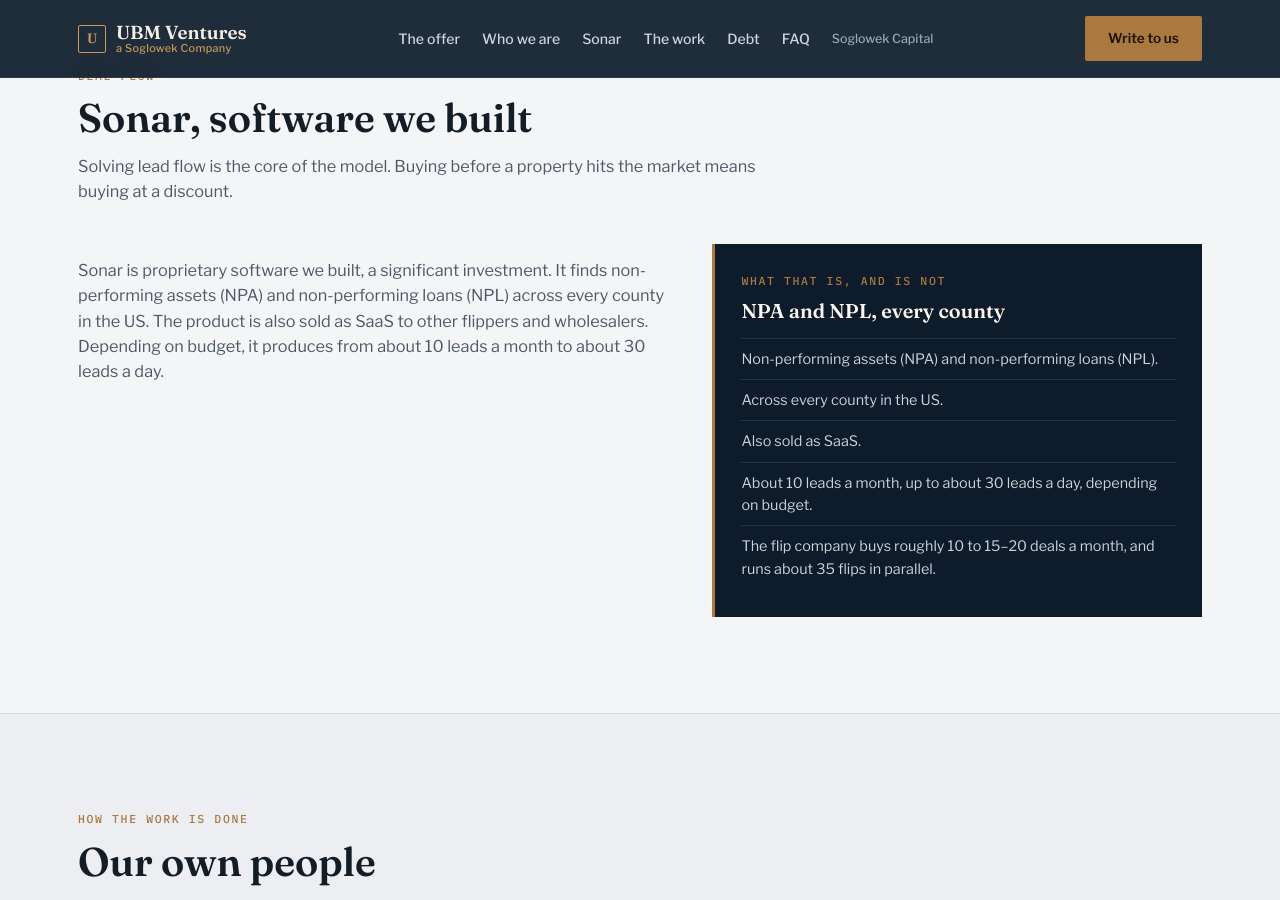
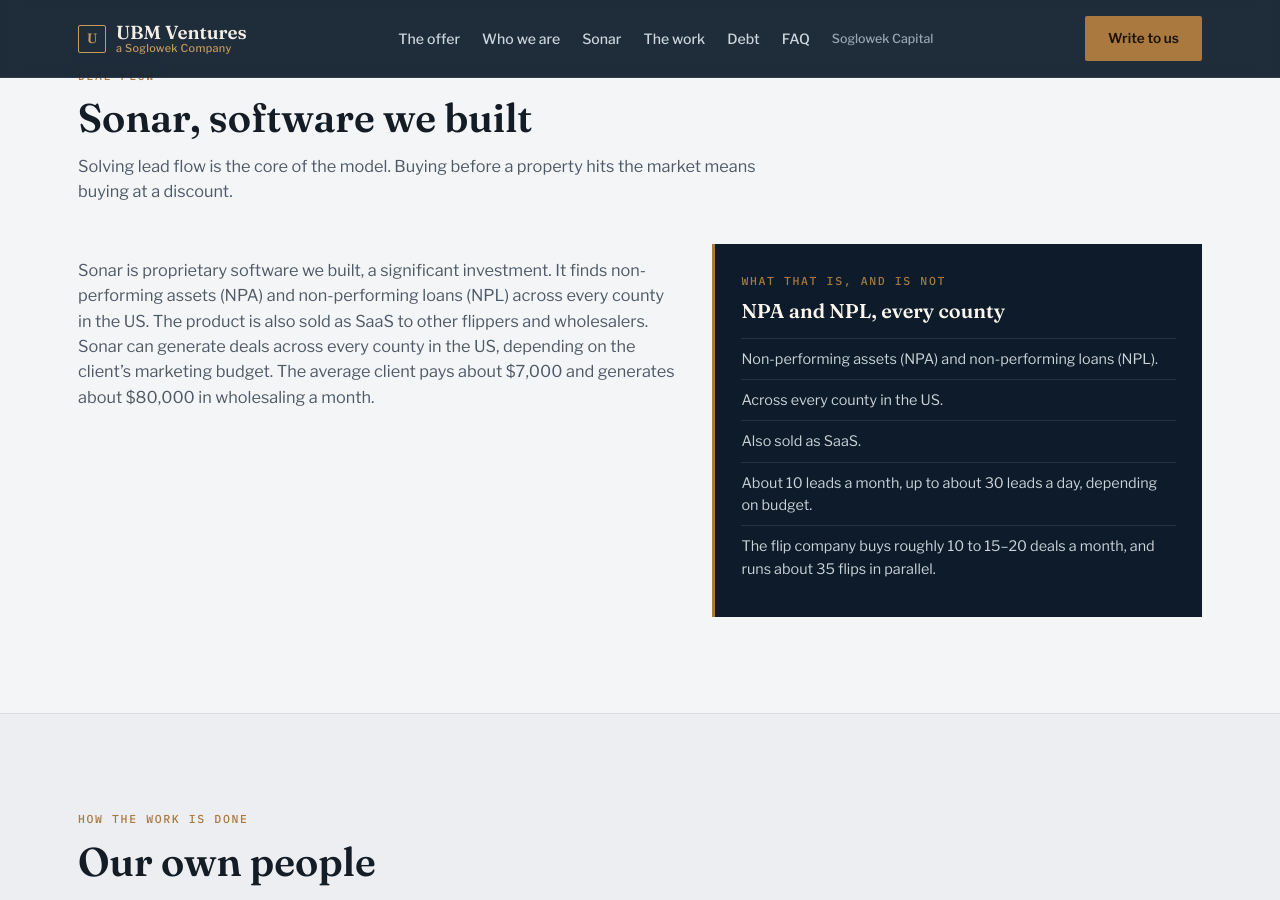
Before and after one commit to urisoglowek-ui/real_estate, a Jekyll site: the page built from investors.html, in a window 1280 px wide and 900 px high, scrolled down 2936 px. Built offline with Jekyll 4.4.1, drawn with Linux system fonts in a browser that asks for light colours.

Commit message:
State Sonar's client budget and wholesale figures. (#47)
The Sonar paragraph and the matching FAQ answer now use Uri's two sentences in place of the old lead range.

Co-authored-by: Cursor Agent <cursoragent@cursor.com>
Co-authored-by: urisoglowek-ui <urisoglowek-ui@users.noreply.github.com>

```diff
--- a/investors.html
+++ b/investors.html
@@ -316,7 +316,7 @@ section[id]{scroll-margin-top:76px}
       </div>
       <div class="split reveal">
         <div>
-          <p class="prose">Sonar is proprietary software we built, a significant investment. It finds non-performing assets (NPA) and non-performing loans (NPL) across every county in the US. The product is also sold as SaaS to other flippers and wholesalers. Depending on budget, it produces from about 10 leads a month to about 30 leads a day.</p>
+          <p class="prose">Sonar is proprietary software we built, a significant investment. It finds non-performing assets (NPA) and non-performing loans (NPL) across every county in the US. The product is also sold as SaaS to other flippers and wholesalers. Sonar can generate deals across every county in the US, depending on the client’s marketing budget. The average client pays about $7,000 and generates about $80,000 in wholesaling a month.</p>
         </div>
         <div class="insight-box">
           <div class="eyebrow">What that is, and is not</div>
@@ -468,7 +468,7 @@ section[id]{scroll-margin-top:76px}
         </details>
         <details>
           <summary>What does Sonar find?</summary>
-          <p>Sonar finds non-performing assets (NPA) and non-performing loans (NPL) across every county in the US. The product is also sold as SaaS to other flippers and wholesalers. Depending on budget, it produces from about 10 leads a month to about 30 leads a day.</p>
+          <p>Sonar finds non-performing assets (NPA) and non-performing loans (NPL) across every county in the US. The product is also sold as SaaS to other flippers and wholesalers. Sonar can generate deals across every county in the US, depending on the client’s marketing budget. The average client pays about $7,000 and generates about $80,000 in wholesaling a month.</p>
         </details>
         <details>
           <summary>How are terms set?</summary>
```
